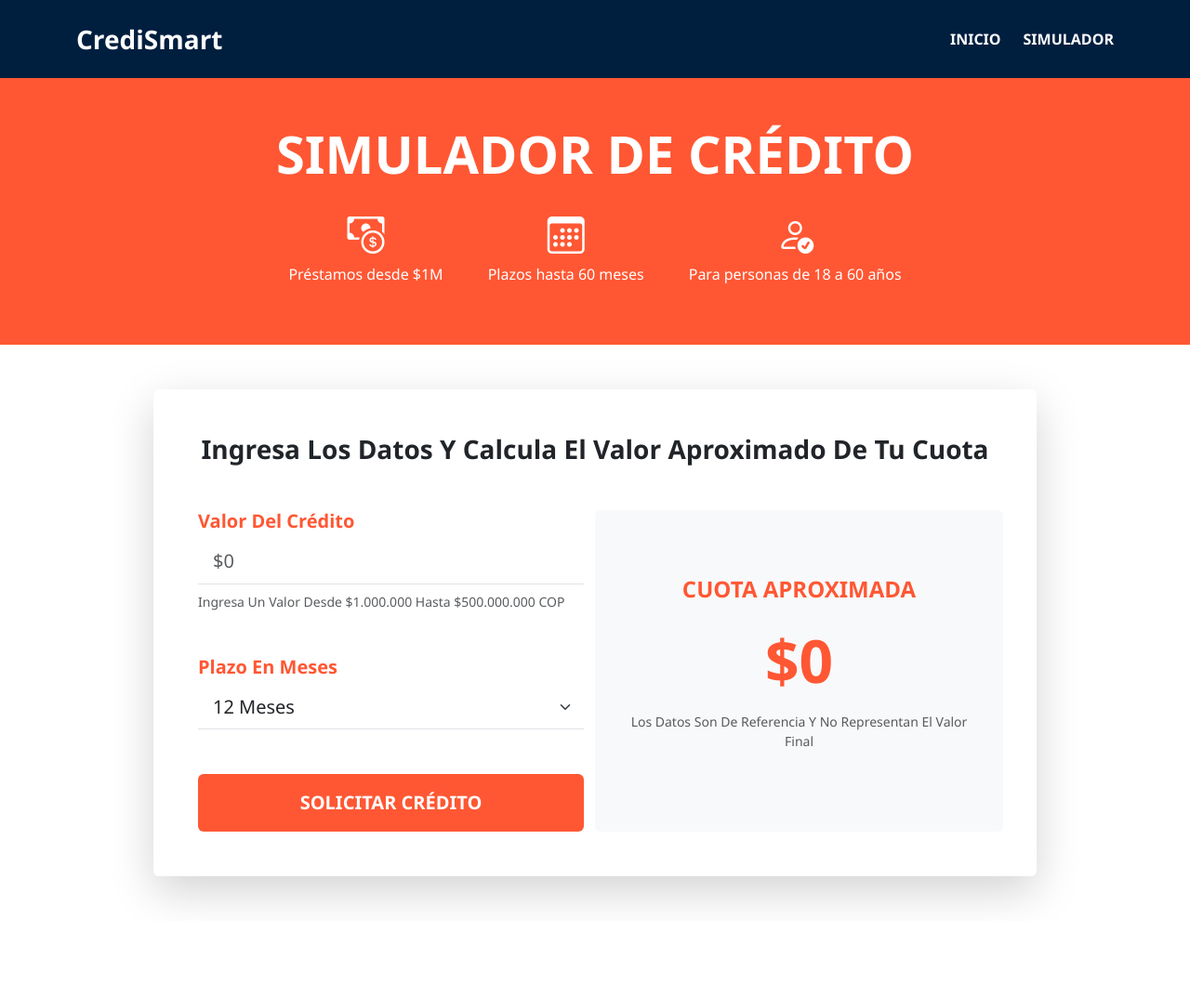
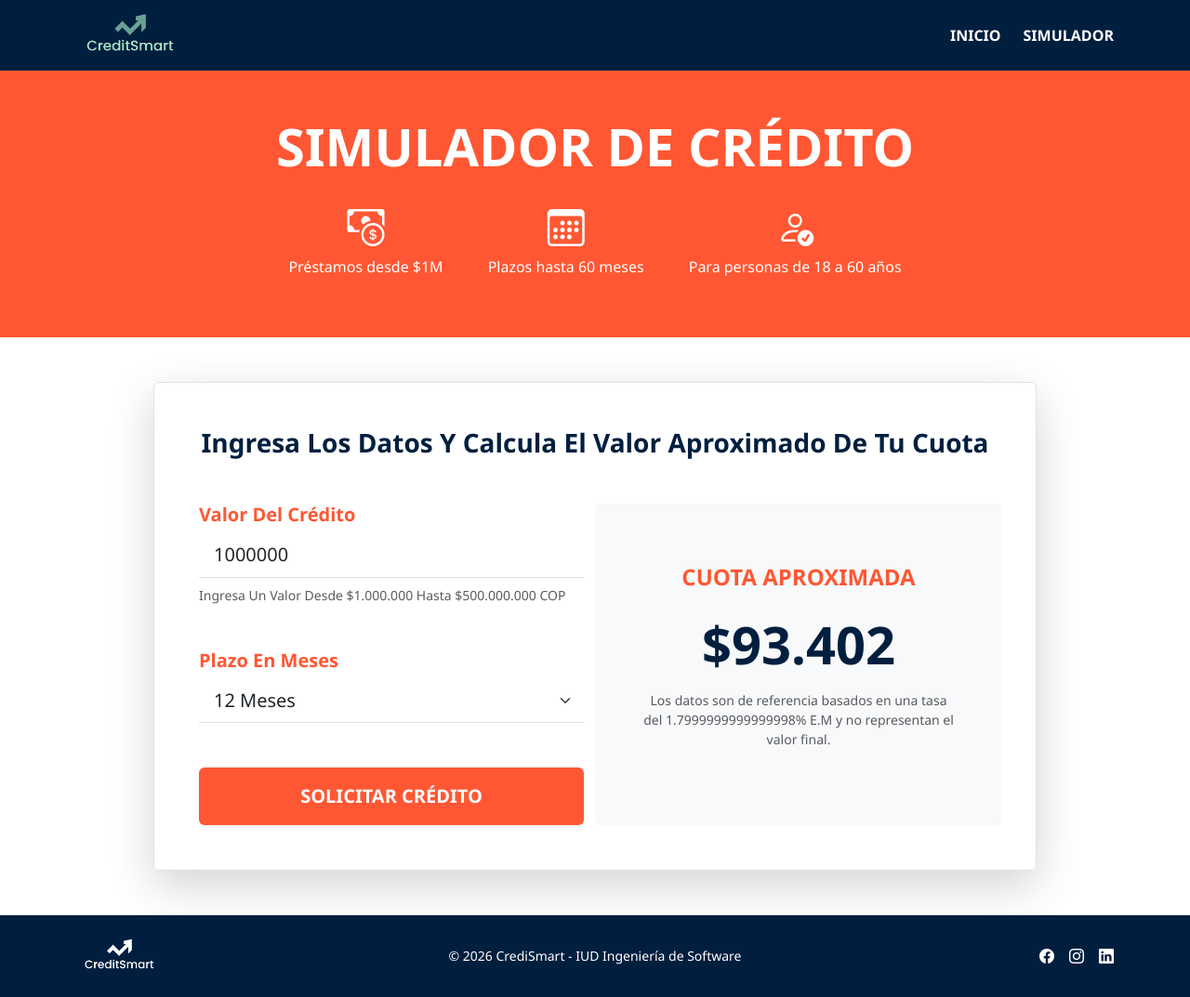
Before and after one commit to pipe21v/EA2.CrediSmart-react, a React (Vite) app: page /simulator in a window 1280 px wide. Shown: the whole page at 93% size. Before the commit the page ends 991 px from the top, so only its background shows below. Built offline with nearby package versions, Linux system fonts and the light colour scheme.

Commit message:
Commit5: Optimizacion vistas inicio simulator,apliacaión de funcionalidad y lógica

```diff
--- a/src/App.jsx
+++ b/src/App.jsx
@@ -1,24 +1,64 @@
+import React from 'react';
 import { BrowserRouter as Router, Routes, Route, Link } from 'react-router-dom';
 import Inicio from './pages/Inicio';
 import Simulator from './pages/Simulator';
+import './App.css';
 
 function App() {
   return (
     <Router>
-      <nav className="navbar navbar-dark bg-dark-blue px-4 py-3">
-        <div className="container d-flex justify-content-between">
-          <Link to="/" className="navbar-brand fw-bold fs-3">CrediSmart</Link>
-          <div className="nav-links">
+      <div className="min-vh-100 d-flex flex-column">
+
+        {/* Navbar */}
+        <nav className="navbar navbar-expand-lg navbar-dark bg-dark-blue px-4 py-2">
+          <div className="container">
+            <Link to="/" className="navbar-brand">
+              <img
+                src="/img/logo.png"
+                alt="CrediSmart Logo"
+                style={{ height: '50px', width: 'auto' }}
+              />
+            </Link>
+
+            <div className="ms-auto">
               <Link to="/" className="text-white text-decoration-none me-4 fw-bold">INICIO</Link>
               <Link to="/simulator" className="text-white text-decoration-none fw-bold">SIMULADOR</Link>
             </div>
           </div>
         </nav>
 
+        {/* Menu */}
+        <main className="flex-grow-1">
           <Routes>
             <Route path="/" element={<Inicio />} />
             <Route path="/simulator" element={<Simulator />} />
           </Routes>
+        </main>
+
+        {/* Footer */}
+        <footer className="bg-dark-blue text-white py-4 mt-auto">
+          <div className="container text-center">
+            <div className="row align-items-center">
+              <div className="col-md-4 text-md-start mb-3 mb-md-0">
+                <img
+                  src="/img/logo.png"
+                  alt="Logo Footer"
+                  style={{ height: '40px', filter: 'brightness(0) invert(1)' }}
+                />
+              </div>
+              <div className="col-md-4 mb-3 mb-md-0">
+                <p className="mb-0 small">© 2026 CrediSmart - IUD Ingeniería de Software</p>
+              </div>
+              <div className="col-md-4 text-md-end">
+                <i className="bi bi-facebook me-3"></i>
+                <i className="bi bi-instagram me-3"></i>
+                <i className="bi bi-linkedin"></i>
+              </div>
+            </div>
+          </div>
+        </footer>
+
+      </div>
     </Router>
   );
 }
--- a/src/pages/Inicio.jsx
+++ b/src/pages/Inicio.jsx
@@ -5,27 +5,29 @@ import CreditCard from '../components/CreditCard';
 const Inicio = () => {
   const [searchTerm, setSearchTerm] = useState('');
 
-  // Lógica de búsqueda en tiempo real
-  const filteredCredits = creditsData.filter((credito) =>
-    credito.name.toLowerCase().includes(searchTerm.toLowerCase())
-  );
+  // logica para barra de busqueda de banner inicio
+  const filteredCredits = creditsData.filter((credito) => {
+  const nombreLimpio = credito.name.toLowerCase();
+  const busquedaLimpia = searchTerm.toLowerCase().trim();
+  return nombreLimpio.includes(busquedaLimpia);
+});
 
   return (
     <>
-      {/* Banner de Inicio (Diseño Original) */}
-      <section className="bg-orange text-white py-5 px-4">
+      {/* Banner*/}
+      <section className="bg-orange text-white py-6 px-4">
         <div className="container">
           <div className="row align-items-center">
             <div className="col-md-7 text-start">
-              <h1 className="fw-bold display-4 mb-3" style={{ lineHeight: '1.1' }}>
+              <h1 className="fw-bold display-4 mb-3" style={{ lineHeight: '1.0' }}>
                 Seguridad En Cada Paso, <br /> Respaldo En Cada Meta
               </h1>
-              <p className="lead opacity-90 mb-4" style={{ maxWidth: '600px' }}>
+              <p className="lead opacity-90 mb-4" style={{ maxWidth: '700px' }}>
                 Rediseñamos el acceso al crédito. Combinamos tecnología inteligente con
                 soluciones humanas para ofrecerte préstamos rápidos.
               </p>
 
-              {/* Buscador integrado en el banner */}
+              {/* Buscador del banner*/}
               <div className="input-group w-75 shadow-sm">
                 <span className="input-group-text bg-white border-0">
                   <i className="bi bi-search text-orange"></i>
@@ -51,7 +53,7 @@ const Inicio = () => {
         </div>
       </section>
 
-      {/* Listado de Productos */}
+      {/* Listados de productos crediticios*/}
       <main className="container py-5">
         <h2 className="fw-bold text-dark-blue mb-5 text-uppercase">Nuestros Productos</h2>
         <div className="row">
--- a/src/pages/Simulator.jsx
+++ b/src/pages/Simulator.jsx
@@ -1,17 +1,27 @@
 import React, { useState } from 'react';
 
 const Simulator = () => {
-  const [monto, setMonto] = useState(0);
+  // 1. Estados para capturar los datos del usuario
+  // Iniciamos en 1.000.000 para que no aparezca en $0 al entrar
+  const [monto, setMonto] = useState(1000000);
   const [plazo, setPlazo] = useState(12);
-  const tasaMensual = 0.018; // 1.8% según tu diseño
+  const tasaMensual = 0.018; // Tasa del 1.8% Mes Vencido
 
-  // Cálculo de cuota nivelada (fórmula francesa)
-  const cuota = monto > 0
-    ? (monto * (tasaMensual * Math.pow(1 + tasaMensual, plazo))) / (Math.pow(1 + tasaMensual, plazo) - 1)
-    : 0;
+  // 2. Lógica Financiera (Fórmula de cuota nivelada / Sistema Francés)
+  const calcularCuota = () => {
+    if (monto <= 0) return 0;
+    const i = tasaMensual;
+    const n = plazo;
+    // Fórmula: C = [P * i * (1 + i)^n] / [(1 + i)^n - 1]
+    const cuota = (monto * i * Math.pow(1 + i, n)) / (Math.pow(1 + i, n) - 1);
+    return cuota;
+  };
+
+  const cuotaFinal = calcularCuota();
 
   return (
     <div className="min-vh-100 bg-white">
+      {/* Header del Simulador */}
       <section className="bg-orange text-white py-5 px-4 text-center">
         <h1 className="fw-bold display-4 text-uppercase">Simulador de Crédito</h1>
         <div className="container mt-4 d-flex justify-content-center gap-5 d-none d-md-flex">
@@ -21,38 +31,59 @@ const Simulator = () => {
         </div>
       </section>
 
+      {/* Cuerpo del Simulador */}
       <div className="container py-5">
         <div className="row justify-content-center">
-          <div className="col-md-10 shadow-lg rounded p-5">
-            <h3 className="text-center fw-bold mb-5">Ingresa Los Datos Y Calcula El Valor Aproximado De Tu Cuota</h3>
+          <div className="col-md-10 shadow-lg rounded p-5 border">
+            <h3 className="text-center fw-bold mb-5 text-dark-blue">
+              Ingresa Los Datos Y Calcula El Valor Aproximado De Tu Cuota
+            </h3>
+
             <div className="row">
+              {/* Columna de Entradas (Inputs) */}
               <div className="col-md-6">
                 <label className="fw-bold text-orange h5">Valor Del Crédito</label>
                 <input
                   type="number"
-                  className="form-control form-control-lg border-0 border-bottom rounded-0 mb-2"
-                  placeholder="$0"
+                  className={`form-control form-control-lg border-0 border-bottom rounded-0 mb-2 ${monto > 500000000 ? 'is-invalid' : ''}`}
+                  placeholder="Ej: 1000000"
+                  value={monto}
                   onChange={(e) => setMonto(Number(e.target.value))}
                 />
-                <p className="small text-muted mb-5">Ingresa Un Valor Desde $1.000.000 Hasta $500.000.000 COP</p>
+
+                {monto > 500000000 ? (
+                  <div className="text-danger small mb-3">El monto máximo es de $500.000.000</div>
+                ) : (
+                  <p className="small text-muted mb-5">Ingresa Un Valor Desde $1.000.000 Hasta $500.000.000 COP</p>
+                )}
 
                 <label className="fw-bold text-orange h5">Plazo En Meses</label>
-                <select className="form-select form-select-lg border-0 border-bottom rounded-0 mb-5" onChange={(e) => setPlazo(Number(e.target.value))}>
+                <select
+                  className="form-select form-select-lg border-0 border-bottom rounded-0 mb-5"
+                  value={plazo}
+                  onChange={(e) => setPlazo(Number(e.target.value))}
+                >
                   <option value="12">12 Meses</option>
                   <option value="24">24 Meses</option>
                   <option value="36">36 Meses</option>
                   <option value="48">48 Meses</option>
                   <option value="60">60 Meses</option>
                 </select>
-                <button className="btn btn-orange w-100 py-3 fw-bold text-white text-uppercase fs-5">Solicitar Crédito</button>
+
+                <button className="btn btn-orange w-100 py-3 fw-bold text-white text-uppercase fs-5 shadow-sm">
+                  Solicitar Crédito
+                </button>
               </div>
 
-              <div className="col-md-6 bg-custom-gray d-flex flex-column justify-content-center align-items-center rounded p-4 text-center">
+              {/* Columna de Resultado (Output) */}
+              <div className="col-md-6 bg-custom-gray d-flex flex-column justify-content-center align-items-center rounded p-4 text-center mt-4 mt-md-0">
                 <span className="fw-bold text-orange h4">CUOTA APROXIMADA</span>
-                <h1 className="display-3 fw-bold text-orange my-3">
-                  ${Math.round(cuota).toLocaleString('es-CO')}
+                <h1 className="display-4 fw-bold text-dark-blue my-3">
+                  ${Math.round(cuotaFinal).toLocaleString('es-CO')}
                 </h1>
-                <p className="small text-muted">Los Datos Son De Referencia Y No Representan El Valor Final</p>
+                <p className="small text-muted px-4">
+                  Los datos son de referencia basados en una tasa del {tasaMensual * 100}% E.M y no representan el valor final.
+                </p>
               </div>
             </div>
           </div>
```
Also changed, not shown: public/img/captura2.png (added), 1 other file (tests, documents, lock files or other folders). Lines whose indentation alone changed are shown as unchanged.
